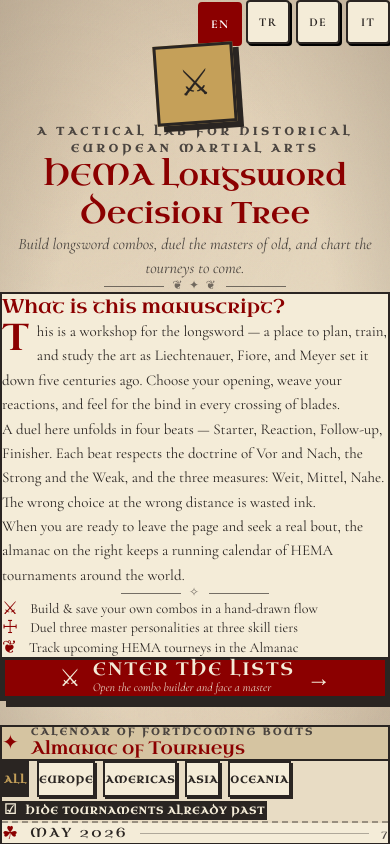
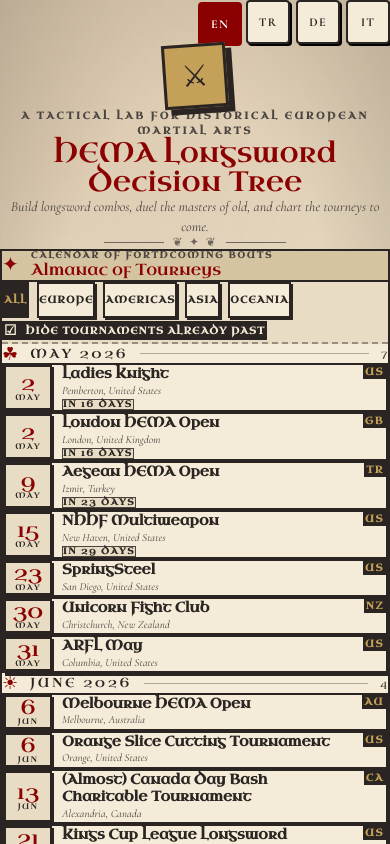
Before and after one commit to ozelgoze/hema-react, a React (Vite) app: page / in a window 390 px wide. Built offline with nearby package versions, Linux system fonts and the light colour scheme.

Commit message:
feat: add LandingPage component with integrated TournamentList and calendar navigation

```diff
--- a/src/components/LandingPage.jsx
+++ b/src/components/LandingPage.jsx
@@ -9,58 +9,58 @@ export default function LandingPage({ onEnter }) {
     <div className="absolute inset-0 overflow-y-auto scrollbar-thin">
       <div className="vellum-vignette" aria-hidden="true" />
 
-      <div className="relative z-[2] mx-auto max-w-6xl px-4 sm:px-6 md:px-10 py-8 md:py-12 safe-top safe-bottom">
+      <div className="relative z-[2] mx-auto w-full max-w-[1280px] px-4 sm:px-6 lg:px-10 pt-6 pb-10 sm:pt-8 sm:pb-14 safe-top safe-bottom">
         {/* Top bar — language selector */}
-        <div className="flex justify-end mb-4">
+        <div className="flex justify-end mb-3 sm:mb-4">
           <LanguageSelector />
         </div>
 
         {/* Manuscript Header */}
-        <header className="text-center mb-8 md:mb-12">
+        <header className="text-center mb-6 sm:mb-10 lg:mb-12">
           <div
-            className="inline-flex items-center justify-center w-20 h-20 md:w-24 md:h-24 bg-[var(--color-gold)] border-[3px] border-[var(--color-ink-black)] shadow-[6px_6px_0_0_var(--color-ink-black)] rotate-[-4deg] mb-6"
+            className="inline-flex items-center justify-center w-16 h-16 sm:w-20 sm:h-20 lg:w-24 lg:h-24 bg-[var(--color-gold)] border-[3px] border-[var(--color-ink-black)] shadow-[6px_6px_0_0_var(--color-ink-black)] rotate-[-4deg] mb-4 sm:mb-6"
             aria-hidden="true"
           >
-            <span className="font-display text-4xl md:text-5xl text-[var(--color-ink-black)] leading-none">⚔</span>
+            <span className="font-display text-3xl sm:text-4xl lg:text-5xl text-[var(--color-ink-black)] leading-none">⚔</span>
           </div>
-          <div className="text-[11px] md:text-xs uppercase tracking-[0.35em] text-[var(--color-ink-faded)] font-display font-bold mb-2">
+          <div className="text-[10px] sm:text-[11px] lg:text-xs uppercase tracking-[0.25em] sm:tracking-[0.35em] text-[var(--color-ink-faded)] font-display font-bold mb-2 px-2">
             {t('landing_eyebrow')}
           </div>
-          <h1 className="font-display text-3xl sm:text-4xl md:text-5xl text-[var(--color-ink-red)] leading-tight mb-3">
+          <h1 className="font-display text-[clamp(1.75rem,5vw,3rem)] text-[var(--color-ink-red)] leading-[1.05] mb-3 px-2">
             {t('app_title')}
           </h1>
-          <p className="font-body italic text-[var(--color-ink-faded)] text-base md:text-lg max-w-2xl mx-auto">
+          <p className="font-body italic text-[var(--color-ink-faded)] text-sm sm:text-base lg:text-lg max-w-2xl mx-auto px-2">
             {t('landing_tagline')}
           </p>
-          <div className="ornamental-rule mt-6 max-w-md mx-auto">
+          <div className="ornamental-rule mt-4 sm:mt-6 max-w-md mx-auto">
             <span className="ornamental-rule__glyph">❦ ✦ ❦</span>
           </div>
         </header>
 
-        {/* Two-column body */}
-        <div className="grid md:grid-cols-[1.05fr_1fr] gap-6 md:gap-10">
+        {/* Two-column body — switches at lg (1024) so mid-tablet stays stacked */}
+        <div className="grid grid-cols-1 lg:grid-cols-[1.05fr_1fr] gap-5 sm:gap-6 lg:gap-10">
           {/* Left — what is this */}
-          <section className="flex flex-col">
-            <div className="bg-[var(--color-parchment-light)] border-2 border-[var(--color-ink-black)] shadow-[6px_6px_0_0_var(--color-ink-black)] p-6 md:p-7">
-              <h2 className="font-display text-xl md:text-2xl text-[var(--color-ink-red)] mb-4 leading-tight">
+          <section className="flex flex-col order-2 lg:order-1">
+            <div className="bg-[var(--color-parchment-light)] border-2 border-[var(--color-ink-black)] shadow-[6px_6px_0_0_var(--color-ink-black)] p-5 sm:p-6 lg:p-7 flex flex-col">
+              <h2 className="font-display text-xl sm:text-2xl text-[var(--color-ink-red)] mb-3 sm:mb-4 leading-tight">
                 {t('landing_about_heading')}
               </h2>
-              <p className="font-body text-[15px] md:text-base text-[var(--color-ink-black)] leading-relaxed drop-cap">
+              <p className="font-body text-[14px] sm:text-[15px] lg:text-base text-[var(--color-ink-black)] leading-relaxed drop-cap">
                 {t('landing_about_p1')}
               </p>
-              <p className="font-body text-[15px] md:text-base text-[var(--color-ink-black)] leading-relaxed mt-4">
+              <p className="font-body text-[14px] sm:text-[15px] lg:text-base text-[var(--color-ink-black)] leading-relaxed mt-3 sm:mt-4">
                 {t('landing_about_p2')}
               </p>
-              <p className="font-body text-[15px] md:text-base text-[var(--color-ink-black)] leading-relaxed mt-4">
+              <p className="font-body text-[14px] sm:text-[15px] lg:text-base text-[var(--color-ink-black)] leading-relaxed mt-3 sm:mt-4">
                 {t('landing_about_p3')}
               </p>
 
-              <div className="ornamental-rule my-5">
+              <div className="ornamental-rule my-4 sm:my-5">
                 <span className="ornamental-rule__glyph">✧</span>
               </div>
 
               {/* Feature list */}
-              <ul className="space-y-2.5 mb-6">
+              <ul className="space-y-2 sm:space-y-2.5 mb-5 sm:mb-6">
                 {[
                   ['⚔', 'landing_feature_1'],
                   ['☩', 'landing_feature_2'],
@@ -70,7 +70,7 @@ export default function LandingPage({ onEnter }) {
                     <span className="font-display text-[var(--color-ink-red)] text-lg leading-none mt-0.5 shrink-0" aria-hidden="true">
                       {glyph}
                     </span>
-                    <span className="font-body text-[14px] text-[var(--color-ink-black)] leading-snug">
+                    <span className="font-body text-[13px] sm:text-[14px] text-[var(--color-ink-black)] leading-snug">
                       {t(key)}
                     </span>
                   </li>
@@ -80,19 +80,19 @@ export default function LandingPage({ onEnter }) {
               {/* Primary CTA */}
               <button
                 onClick={onEnter}
-                className="group w-full flex items-center justify-center gap-3 bg-[var(--color-ink-red)] text-[var(--color-parchment-light)] border-[3px] border-[var(--color-ink-black)] px-5 py-4 shadow-[5px_5px_0_0_var(--color-ink-black)] hover:translate-x-[-1px] hover:translate-y-[-1px] hover:shadow-[6px_6px_0_0_var(--color-ink-black)] active:translate-x-[2px] active:translate-y-[2px] active:shadow-[2px_2px_0_0_var(--color-ink-black)] transition-all"
+                className="group mt-auto w-full flex items-center justify-center gap-2 sm:gap-3 bg-[var(--color-ink-red)] text-[var(--color-parchment-light)] border-[3px] border-[var(--color-ink-black)] px-3 sm:px-5 py-3 sm:py-4 shadow-[5px_5px_0_0_var(--color-ink-black)] hover:translate-x-[-1px] hover:translate-y-[-1px] hover:shadow-[6px_6px_0_0_var(--color-ink-black)] active:translate-x-[2px] active:translate-y-[2px] active:shadow-[2px_2px_0_0_var(--color-ink-black)] transition-all"
               >
-                <span className="font-display text-2xl leading-none" aria-hidden="true">⚔</span>
-                <span className="text-left">
-                  <span className="block font-display text-lg md:text-xl uppercase tracking-widest leading-none">
+                <span className="font-display text-xl sm:text-2xl leading-none shrink-0" aria-hidden="true">⚔</span>
+                <span className="text-left min-w-0">
+                  <span className="block font-display text-base sm:text-lg lg:text-xl uppercase tracking-[0.15em] sm:tracking-widest leading-none">
                     {t('landing_cta')}
                   </span>
-                  <span className="block font-body italic text-[12px] md:text-[13px] mt-1 opacity-90">
+                  <span className="block font-body italic text-[11px] sm:text-[12px] lg:text-[13px] mt-1 opacity-90">
                     {t('landing_cta_subtitle')}
                   </span>
                 </span>
                 <span
-                  className="font-display text-2xl leading-none transition-transform group-hover:translate-x-1"
+                  className="font-display text-xl sm:text-2xl leading-none shrink-0 transition-transform group-hover:translate-x-1"
                   aria-hidden="true"
                 >
                   →
@@ -102,20 +102,20 @@ export default function LandingPage({ onEnter }) {
           </section>
 
           {/* Right — calendar */}
-          <section className="flex flex-col">
+          <section className="flex flex-col order-1 lg:order-2 min-w-0">
             <div className="bg-[var(--color-parchment-light)] border-2 border-[var(--color-ink-black)] shadow-[6px_6px_0_0_var(--color-ink-black)] flex flex-col overflow-hidden">
-              <div className="px-5 sm:px-6 pt-5 pb-3 border-b-2 border-[var(--color-ink-black)] bg-[var(--color-parchment-dark)] flex items-center gap-3">
+              <div className="px-4 sm:px-5 lg:px-6 pt-4 sm:pt-5 pb-3 border-b-2 border-[var(--color-ink-black)] bg-[var(--color-parchment-dark)] flex items-center gap-3">
                 <span
-                  className="font-display text-xl text-[var(--color-ink-red)] leading-none"
+                  className="font-display text-xl text-[var(--color-ink-red)] leading-none shrink-0"
                   aria-hidden="true"
                 >
                   ✦
                 </span>
                 <div className="min-w-0 flex-1">
-                  <div className="text-[10px] uppercase tracking-[0.25em] text-[var(--color-ink-faded)] font-display font-bold leading-none mb-1">
+                  <div className="text-[9px] sm:text-[10px] uppercase tracking-[0.2em] sm:tracking-[0.25em] text-[var(--color-ink-faded)] font-display font-bold leading-none mb-1">
                     {t('almanac_subtitle')}
                   </div>
-                  <h2 className="font-display text-lg md:text-xl text-[var(--color-ink-red)] leading-tight">
+                  <h2 className="font-display text-base sm:text-lg lg:text-xl text-[var(--color-ink-red)] leading-tight">
                     {t('almanac_title')}
                   </h2>
                 </div>
@@ -125,18 +125,18 @@ export default function LandingPage({ onEnter }) {
                 showFilters
                 showFooter
                 stickyHeaders={false}
-                className="max-h-[640px]"
+                className="h-[min(70vh,640px)] lg:h-[min(75vh,720px)]"
               />
             </div>
           </section>
         </div>
 
         {/* Footer */}
-        <footer className="mt-10 md:mt-14 text-center">
+        <footer className="mt-8 sm:mt-10 lg:mt-14 text-center px-3">
           <div className="ornamental-rule mb-3 max-w-sm mx-auto">
             <span className="ornamental-rule__glyph">❦</span>
           </div>
-          <p className="font-body italic text-[12px] text-[var(--color-ink-faded)]">
+          <p className="font-body italic text-[11px] sm:text-[12px] text-[var(--color-ink-faded)]">
             {t('landing_footer')}
           </p>
         </footer>
--- a/src/components/TournamentList.jsx
+++ b/src/components/TournamentList.jsx
@@ -79,29 +79,29 @@ function DateRubric({ event, locale, status }) {
 
   return (
     <div
-      className="shrink-0 w-14 sm:w-16 flex flex-col items-center justify-center text-center bg-[var(--color-parchment)] border-2 border-[var(--color-ink-black)] py-1.5 px-1 shadow-[2px_2px_0_0_var(--color-ink-black)]"
+      className="shrink-0 w-12 sm:w-16 flex flex-col items-center justify-center text-center bg-[var(--color-parchment)] border-2 border-[var(--color-ink-black)] py-1.5 px-1 shadow-[2px_2px_0_0_var(--color-ink-black)]"
       aria-hidden="true"
     >
       {sameDay ? (
-        <span className={`font-display text-2xl leading-none ${dayClass}`}>
+        <span className={`font-display text-xl sm:text-2xl leading-none ${dayClass}`}>
           {start.getUTCDate()}
         </span>
       ) : sameMonth ? (
-        <span className={`font-display text-base leading-none ${dayClass}`}>
+        <span className={`font-display text-sm sm:text-base leading-none ${dayClass}`}>
           {start.getUTCDate()}
           <span className="px-0.5 text-[var(--color-ink-faded)]">→</span>
           {end.getUTCDate()}
         </span>
       ) : (
-        <span className={`font-display text-sm leading-tight ${dayClass}`}>
+        <span className={`font-display text-[11px] sm:text-sm leading-tight ${dayClass}`}>
           {start.getUTCDate()}
-          <span className="block text-[9px] text-[var(--color-ink-faded)] -my-0.5">
+          <span className="block text-[8px] sm:text-[9px] text-[var(--color-ink-faded)] -my-0.5">
             {monthAbbrev(start, locale)}
           </span>
           {end.getUTCDate()}
         </span>
       )}
-      <span className="mt-0.5 text-[9px] font-display tracking-[0.2em] text-[var(--color-ink-black)] leading-none">
+      <span className="mt-0.5 text-[8px] sm:text-[9px] font-display tracking-[0.15em] sm:tracking-[0.2em] text-[var(--color-ink-black)] leading-none">
         {sameMonth ? monthAbbrev(start, locale) : monthAbbrev(end, locale)}
       </span>
     </div>
@@ -152,9 +152,9 @@ export default function TournamentList({
   const updatedLabel = tournamentData.lastUpdated || '—';
 
   return (
-    <div className={`flex flex-col min-h-0 ${className}`}>
+    <div className={`flex flex-col min-h-0 min-w-0 ${className}`}>
       {showFilters && (
-        <div className="px-4 sm:px-6 py-3 border-b-2 border-dashed border-[var(--color-ink-faded)]/50 bg-[var(--color-parchment)]">
+        <div className="px-3 sm:px-4 lg:px-6 py-3 border-b-2 border-dashed border-[var(--color-ink-faded)]/50 bg-[var(--color-parchment)]">
           <div className="flex flex-wrap items-center gap-2 mb-2">
             {REGIONS.map((r) => (
               <button
@@ -189,7 +189,7 @@ export default function TournamentList({
         </div>
       )}
 
-      <div className="flex-1 overflow-y-auto scrollbar-thin px-4 sm:px-6 py-5">
+      <div className="flex-1 min-h-0 overflow-y-auto scrollbar-thin px-3 sm:px-4 lg:px-6 py-4 sm:py-5">
         {groups.length === 0 ? (
           <div className="relative border-2 border-dashed border-[var(--color-ink-faded)] bg-[var(--color-parchment)]/40 px-4 py-8 text-center">
             <div
@@ -207,7 +207,7 @@ export default function TournamentList({
             {groups.map((group) => (
               <section key={group.key}>
                 <div
-                  className={`${stickyHeaders ? 'sticky top-0 z-[1] -mx-4 sm:-mx-6 px-4 sm:px-6 bg-[var(--color-parchment-light)]/95 backdrop-blur-[1px]' : ''} py-1.5 flex items-center gap-3`}
+                  className={`${stickyHeaders ? 'sticky top-0 z-[1] -mx-3 sm:-mx-4 lg:-mx-6 px-3 sm:px-4 lg:px-6 bg-[var(--color-parchment-light)]/95 backdrop-blur-[1px]' : ''} py-1.5 flex items-center gap-3`}
                 >
                   <span
                     className="font-display text-lg text-[var(--color-ink-red)] leading-none"
@@ -232,7 +232,7 @@ export default function TournamentList({
                     return (
                       <li
                         key={e.id}
-                        className={`relative flex gap-3 p-2.5 border-2 border-[var(--color-ink-black)] shadow-[3px_3px_0_0_var(--color-ink-black)] ${
+                        className={`relative flex gap-2.5 sm:gap-3 p-2 sm:p-2.5 border-2 border-[var(--color-ink-black)] shadow-[3px_3px_0_0_var(--color-ink-black)] ${
                           isPast
                             ? 'bg-[var(--color-parchment)]/60 opacity-70'
                             : isImminent
@@ -244,7 +244,7 @@ export default function TournamentList({
 
                         <div className="min-w-0 flex-1 flex flex-col justify-center">
                           <div className="flex items-start justify-between gap-2">
-                            <h4 className={`font-display font-bold text-base leading-tight pr-1 ${
+                            <h4 className={`font-display font-bold text-sm sm:text-base leading-tight pr-1 break-words ${
                               isPast ? 'text-[var(--color-ink-faded)]' : 'text-[var(--color-ink-black)]'
                             }`}>
                               {e.url ? (
@@ -267,7 +267,7 @@ export default function TournamentList({
                               {e.country}
                             </span>
                           </div>
-                          <div className="mt-0.5 text-[12px] font-body italic text-[var(--color-ink-faded)] truncate">
+                          <div className="mt-0.5 text-[11px] sm:text-[12px] font-body italic text-[var(--color-ink-faded)] truncate">
                             {e.city}
                             {e.countryName && e.countryName !== e.city ? `, ${e.countryName}` : ''}
                           </div>
@@ -295,7 +295,7 @@ export default function TournamentList({
       </div>
 
       {showFooter && (
-        <div className="px-4 sm:px-6 py-3 border-t-2 border-[var(--color-ink-black)] bg-[var(--color-parchment-dark)]">
+        <div className="px-3 sm:px-4 lg:px-6 py-3 border-t-2 border-[var(--color-ink-black)] bg-[var(--color-parchment-dark)]">
           <div className="flex items-center justify-between gap-3 text-[10px] font-display uppercase tracking-widest text-[var(--color-ink-faded)]">
             <span>{t('almanac_updated').replace('{date}', updatedLabel)}</span>
             <span>
```
